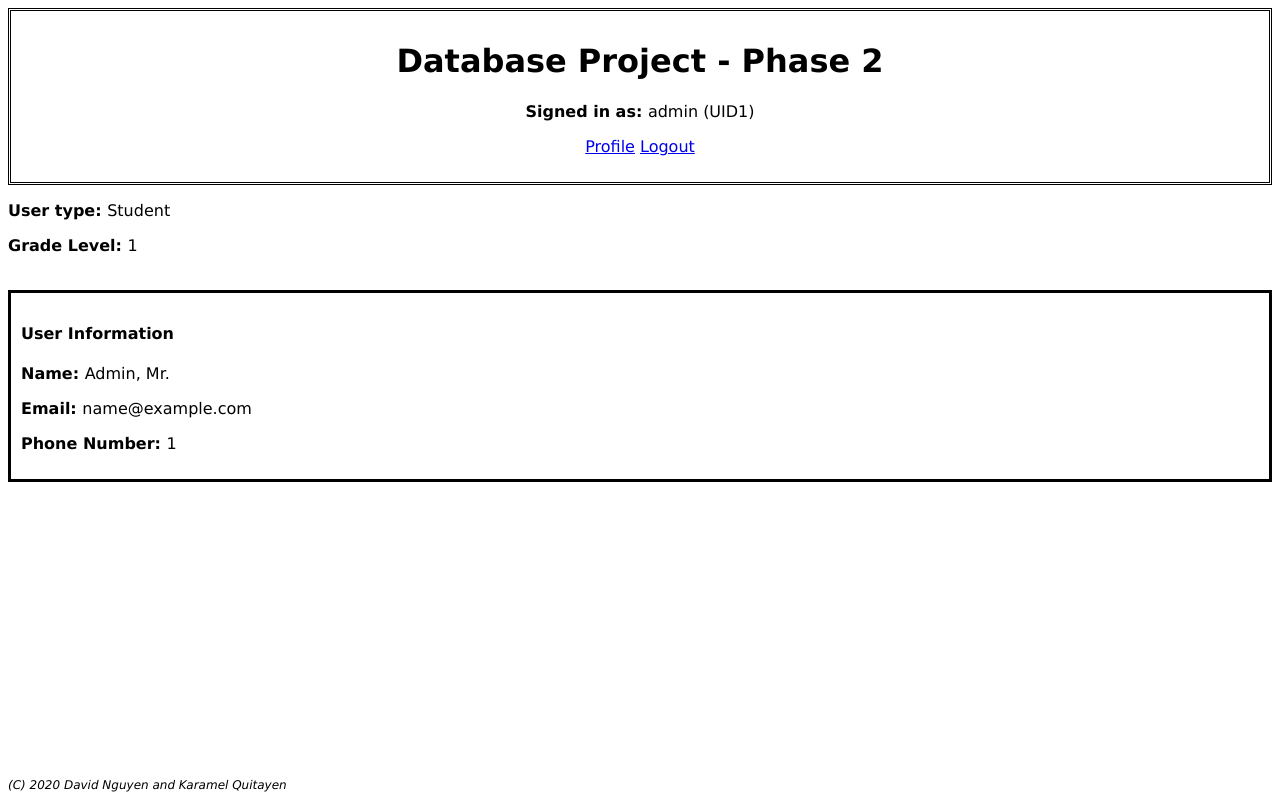
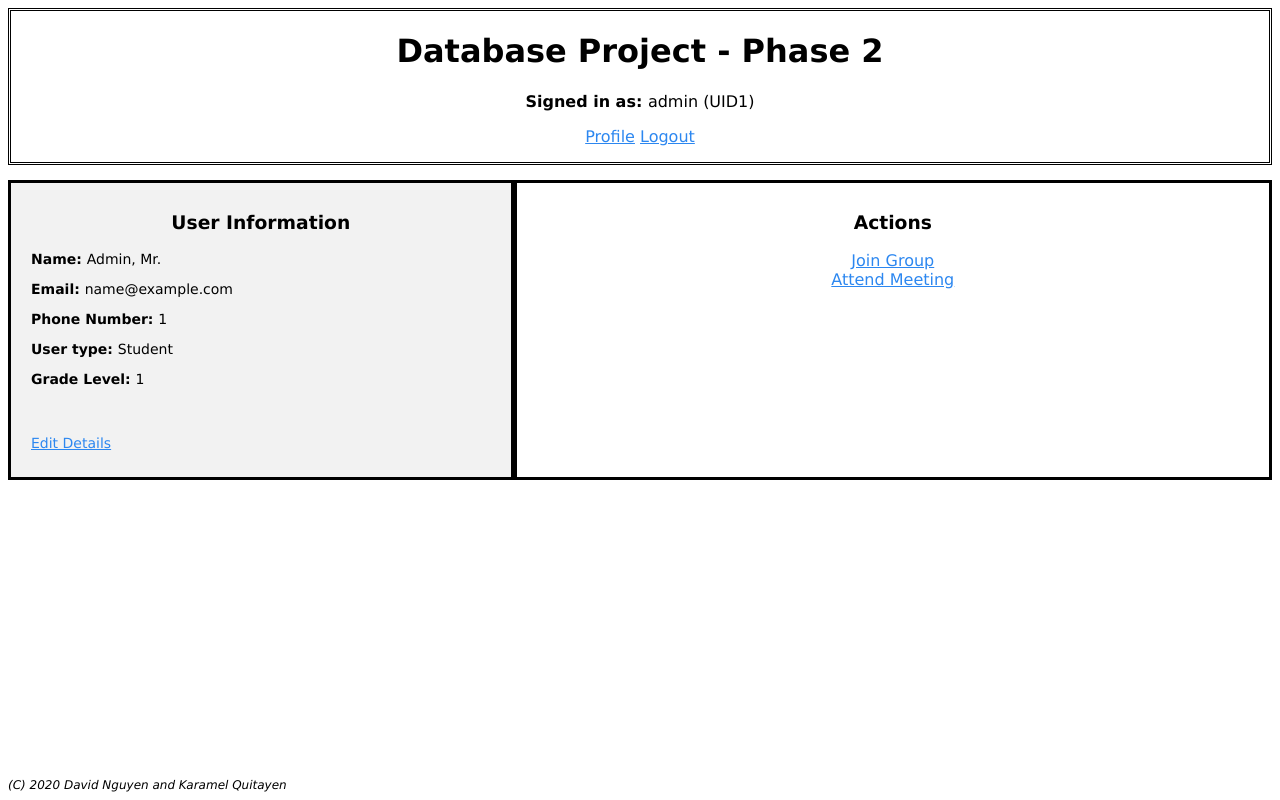
Before and after one commit to QuitayenKA16/Database2-Project, a PHP site: page /Database2-Project/user_page.php in a window 1280 px wide. Run offline with PHP 8.4, Linux system fonts and the light colour scheme; the visitor is signed in with stand-in values (Sample User, id 1).

Commit message:
made user page prettier

```diff
--- a/header.php
+++ b/header.php
@@ -3,7 +3,6 @@
 		body {
 			font: normal 16px Verdana, Arial, sans-serif;
 		}
-
 		footer {
 			font: italic 12px Verdana, Arial, sans-serif;
 			position: fixed;
@@ -30,6 +29,13 @@
 		select {
 			margin: 0px 0px 10px 0px;
 		}
+		a {
+			color: #2c87f0;
+		}
+		a:visited {
+			color: #2c87f0;
+		}
+
 	</style>
 
 	<body>
@@ -40,10 +46,7 @@
 				session_start();
 				if (isset($_SESSION['username'])){
 					echo "<p><b>Signed in as: </b>$_SESSION[username] (UID$_SESSION[uid])<p>";
-					if ($_SESSION['type'] != -1)
-						echo "<a href='http://localhost/Database2-Project/user_page.php'>Profile</a>";
-					else
-						echo "<a href='http://localhost/Database2-Project/admin_page.php'>Profile</a>";
+					echo "<a href='http://localhost/Database2-Project/user_page.php'>Profile</a>";
 					echo " ";
 					echo "<a href='http://localhost/Database2-Project/logout.php'>Logout</a><br>";
 				}
--- a/process_login.php
+++ b/process_login.php
@@ -41,10 +41,7 @@
 				$_SESSION['type'] = -1;
 		}
 
-		if ($_SESSION['type'] == -1)
-			header ("Location:admin_page.php");
-		else
-			header ("Location:user_page.php");
+		header ("Location:user_page.php");
 	}
 	else{
 		session_start();
--- a/user_page.php
+++ b/user_page.php
@@ -1,11 +1,24 @@
 <html>
 	<style>
-		div {
+		* {
+			box-sizing: border-box;
+		}
+		.column1{
 			border-style: solid;
-			padding-top: 10px;
-			padding-right: 10px;
-			padding-bottom: 10px;
-			padding-left: 10px;
+			float: left;
+			padding: 10px;
+			height:300px;
+			margin-top:15px;
+		}
+		.column2{
+			border-style: none;
+			float: left;
+			padding: 10px;
+			width: 50%;
+		}
+		p.p1 {
+			font: normal 14px Verdana, Arial, sans-serif;
+			margin-left: 10px;
 		}
 	</style>
 
@@ -13,24 +26,58 @@
 		<?php
 			include "header.php";
 			$_SESSION['error'] = "";
-
-			echo "<p><b>User type: </b>";
-			if ($_SESSION['type'] == 0)
-				echo "Parent<br>";
-			else
-				echo "Student<br><p><b>Grade Level: </b>$_SESSION[grade]<br>";
-
-			echo "<br>";
 		?>
 
-		<div>
-			<h4>User Information</h4>
-			<p><b>Name: </b> <?php echo "$_SESSION[lastName], $_SESSION[firstName]"; ?> <br>
-			<p><b>Email: </b> <?php echo "$_SESSION[email]"; ?> <br>
-			<p><b>Phone Number: </b> <?php echo "$_SESSION[phone]"; ?> <br>
+		<div class="column1" style="background-color:#f2f2f2; width:40%;">
+			<h3 align="center">User Information</h3>
+			<p class="p1"><b>Name: </b> <?php echo "$_SESSION[lastName], $_SESSION[firstName]"; ?> <br>
+			<p class="p1"><b>Email: </b> <?php echo "$_SESSION[email]"; ?> <br>
+			<p class="p1"><b>Phone Number: </b> <?php echo "$_SESSION[phone]"; ?> <br>
+			<p class="p1"><b>User type: </b>
+				<?php
+					if ($_SESSION['type'] == 0)
+						echo "Parent<br>";
+					else if ($_SESSION['type'] == -1)
+						echo "Admin<br>";
+					else
+						echo "Student<br><p class='p1'><b>Grade Level: </b>$_SESSION[grade]<br>";
+				?>
+			<br><br><br>
+			<a href='http://localhost/Database2-Project/user_page.php'>Edit Details</a>
+		</div>
+
+		<div class="column1" style="width:60%;">
+			<h3 align="center">Actions</h3>
+
+			<?php
+				if ($_SESSION['type'] == -1){ //admin
+					echo "<div class='column2' align='center'>";
+					echo "<p style='font: bold 16px Verdana, Arial, sans-serif;'>Views</p>";
+					echo "<a href='http://localhost/Database2-Project/view_users_page.php'>View Users</a><br>";
+					echo "<a href='http://localhost/Database2-Project/view_groups_page.php'>View Groups</a><br><br>";
+					echo "</div>";
+
+					echo "<div class='column2' align='center'>";
+					echo "<p style='font: bold 16px Verdana, Arial, sans-serif;'>Create / Edit</p>";
+					echo "<a href='http://localhost/Database2-Project/create_group_form.php'>Create Group</a><br>";
+					echo "<a href='http://localhost/Database2-Project/admin_page.php'>Edit Group</a><br>";
+					echo "</div>";
+				}
+				else if ($_SESSION['type'] == 0){ //user
+					echo "<div align='center'>";
+					echo "<a href='http://localhost/Database2-Project/user_page.php'>View Children</a><br>";
+					echo "<a href='http://localhost/Database2-Project/user_page.php'>Assign Meetings</a><br>";
+					echo "</div>";
+				}
+				else { //student
+					echo "<div align='center'>";
+					echo "<a href='http://localhost/Database2-Project/user_page.php'>Join Group</a><br>";
+					echo "<a href='http://localhost/Database2-Project/user_page.php'>Attend Meeting</a><br>";
+					echo "</div>";
+				}
+			?>
 		</div>
 
 
 	</body
-
 </html>
```
Also changed, not shown: admin_page.php (deleted, +0 -36 lines).
